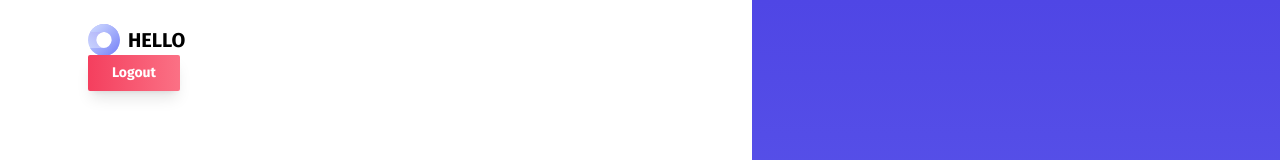
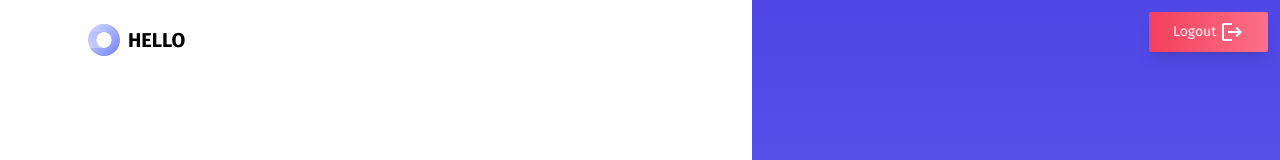
Before and after one commit to keshavga1209/NerdAlert, a React (Vite) app in the folder client/: page /faqs in a window 1280 px wide. Shown: the top 160 px of the page. Built offline with nearby package versions, Linux system fonts and the light colour scheme; grey boxes are pictures that could not be loaded.

Commit message:
logout button fix

```diff
--- a/client/src/assets/styles.css
+++ b/client/src/assets/styles.css
@@ -1159,6 +1159,30 @@ select {
 .left-1\/2 {
   left: 50%;
 }
+.top-6 {
+  top: 1.5rem;
+}
+.right-6 {
+  right: 1.5rem;
+}
+.top-12 {
+  top: 3rem;
+}
+.top-3 {
+  top: 0.75rem;
+}
+.right-2 {
+  right: 0.5rem;
+}
+.right-0 {
+  right: 0px;
+}
+.right-1 {
+  right: 0.25rem;
+}
+.right-3 {
+  right: 0.75rem;
+}
 .m-0 {
   margin: 0px;
 }
@@ -1354,11 +1378,6 @@ select {
   --tw-gradient-to: rgb(244 63 94 / 0);
   --tw-gradient-stops: var(--tw-gradient-from), var(--tw-gradient-to);
 }
-.from-secondary-300 {
-  --tw-gradient-from: #fda4af;
-  --tw-gradient-to: rgb(253 164 175 / 0);
-  --tw-gradient-stops: var(--tw-gradient-from), var(--tw-gradient-to);
-}
 .to-primary-400 {
   --tw-gradient-to: #818cf8;
 }
@@ -1396,10 +1415,6 @@ select {
 .px-7 {
   padding-left: 1.75rem;
   padding-right: 1.75rem;
-}
-.py-8 {
-  padding-top: 2rem;
-  padding-bottom: 2rem;
 }
 .py-2 {
   padding-top: 0.5rem;
--- a/client/src/components/header.tsx
+++ b/client/src/components/header.tsx
@@ -1,6 +1,7 @@
 import { Link, useNavigate } from 'react-router-dom'
 
 import { Logo } from './logo'
+import LogoutIcon from '@mui/icons-material/Logout';
 
 export function Header({ title }: { title?: string }) {
   const navigate = useNavigate()
@@ -19,15 +20,26 @@ export function Header({ title }: { title?: string }) {
             <Link to="/" className="flex items-center no-underline">
               <Logo className="mr-2" /> {title}
             </Link>
-            <button
-              className="leading-1 font-small -mt-px inline-flex cursor-pointer justify-center whitespace-nowrap rounded-sm border-0 bg-gradient-to-r from-secondary-500 to-secondary-400 px-6 py-2 text-center text-sm text-white no-underline shadow-lg"
-              // type="submit"
+
+          </h1>
+          {/* <LogoutIcon onClick={handleLogOut} style={{ zIndex: 99999 }}>Logout </LogoutIcon> */}
+          {/* <button
+              className="leading-1 font-small absolute top-3 right-0 cursor-pointer justify-center whitespace-nowrap rounded-sm border-0 bg-gradient-to-r from-secondary-500 to-secondary-400 px-6 py-2 text-center text-sm text-white no-underline shadow-lg"
+              style={{ zIndex: 99999 }}
               onClick={handleLogOut}
             >
-              {'Logout'}
-            </button>
-          </h1>
+              {'Logout '}
+              <LogoutIcon/>
+          </button> */}
         </div>
+        <button
+              className="leading-1 font-small absolute top-3 right-3 cursor-pointer justify-center whitespace-nowrap rounded-sm border-0 bg-gradient-to-r from-secondary-500 to-secondary-400 px-6 py-2 text-center text-sm text-white no-underline shadow-lg"
+              style={{ zIndex: 99999 }}
+              onClick={handleLogOut}
+            >
+              {'Logout '}
+              <LogoutIcon/>
+          </button>
       </div>
     </header>
   )
--- a/client/src/components/newsletter-form.jsx
+++ b/client/src/components/newsletter-form.jsx
@@ -17,6 +17,7 @@ import ListItemText from '@mui/material/ListItemText'
 import Avatar from '@mui/material/Avatar'
 import FolderIcon from '@mui/icons-material/Folder'
 import ArticleIcon from '@mui/icons-material/Article'
+
 
 export function NewsletterForm({
   className,
```
Also changed, not shown: 1 other file (tests, documents, lock files or other folders).
